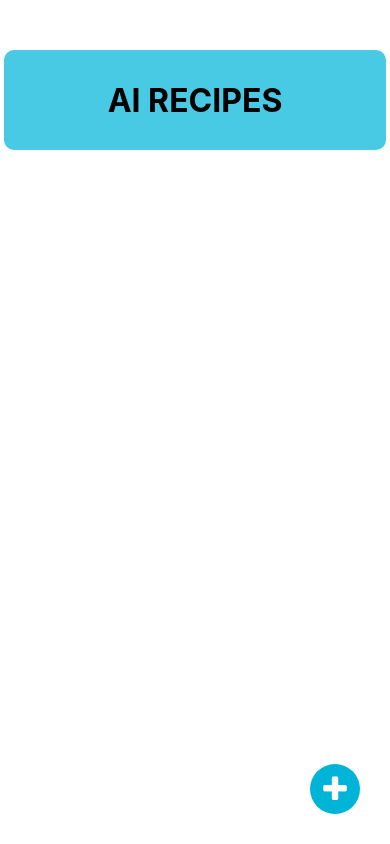
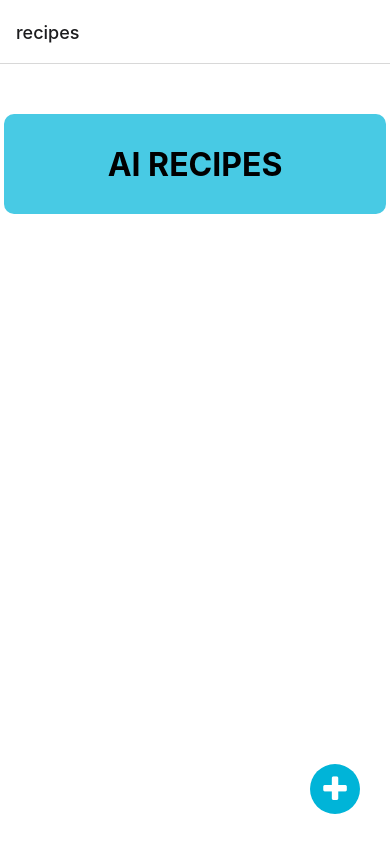
Before and after one commit to cDreyer00/ai-recipes-frontend, a React Native app: screen /recipes in a window 390 px wide. Built offline with nearby package versions, Linux system fonts and the light colour scheme.

Commit message:
navigation system

```diff
--- a/App.tsx
+++ b/App.tsx
@@ -1,51 +1,15 @@
-import { StatusBar } from 'expo-status-bar';
-import {
-    StyleSheet,
-    Text,
-    View,
-    TouchableOpacity
-} from 'react-native';
-import { FontAwesome } from '@expo/vector-icons';
-// ==================================
-import NewRecipe from './src/NewRecipe';
-// ==================================
+import 'react-native-gesture-handler';
+import React from "react";
+import { StatusBar } from 'react-native';
+import { NavigationContainer } from '@react-navigation/native';
+
+import Route from "./src/routes";
 
 export default function App() {
-    function handleNewRecipe() {
-        console.log('New Recipe');
-    }
-
     return (
-        <View style={styles.container}>
-            <View style={styles.top}>
-                <Text style={styles.title}>AI RECIPES</Text>
-            </View>
-
-            <NewRecipe handleTouch={() => handleNewRecipe()} />
-        </View>
+        <NavigationContainer>
+            <StatusBar backgroundColor='#1d1d2e' barStyle="light-content" translucent={false} />
+            <Route />
+        </NavigationContainer>
     );
 }
-
-const styles = StyleSheet.create({
-    container: {
-        flex: 1,
-        backgroundColor: '#fff',
-        paddingTop: 50,
-
-        alignItems: 'center',
-    },
-    // ==== top ===
-    top: {
-        backgroundColor: '#48cae4',
-
-        width: '98%',
-        height: 100,
-        alignItems: 'center',
-        justifyContent: 'center',
-        borderRadius: 10,
-    },
-    title: {
-        fontSize: 32,
-        fontWeight: 'bold',
-    },
-});
--- /dev/null
+++ b/src/pages/home/index.tsx
@@ -0,0 +1,51 @@
+import React from 'react';
+import {
+    StyleSheet,
+    Text,
+    View,
+    TouchableOpacity,
+} from 'react-native';
+// ==================================
+import NewRecipe from '../../components/buttons/newRecipe';
+// ==================================
+
+export default function Home({ navigation }: any) {
+
+    function handleNewRecipe() {
+        navigation.navigate('recipe');
+    }
+
+    return (
+        <View style={styles.container}>
+            <View style={styles.top}>
+                <Text style={styles.title}>AI RECIPES</Text>
+            </View>
+
+            <NewRecipe handleTouch={() => handleNewRecipe()} />
+        </View>
+    );
+}
+
+const styles = StyleSheet.create({
+    container: {
+        flex: 1,
+        backgroundColor: '#fff',
+        paddingTop: 50,
+
+        alignItems: 'center',
+    },
+    // ==== top ===
+    top: {
+        backgroundColor: '#48cae4',
+
+        width: '98%',
+        height: 100,
+        alignItems: 'center',
+        justifyContent: 'center',
+        borderRadius: 10,
+    },
+    title: {
+        fontSize: 32,
+        fontWeight: 'bold',
+    },
+});
--- /dev/null
+++ b/src/pages/recipe/index.tsx
@@ -0,0 +1,10 @@
+import React from 'react';
+import { View, Text } from 'react-native';
+
+export default function Recipe(){
+    return(
+        <View>
+            <Text>Recipe infos</Text>
+        </View>
+    )
+}
--- /dev/null
+++ b/src/routes/index.tsx
@@ -0,0 +1,15 @@
+import { createStackNavigator } from '@react-navigation/stack';
+
+import Home from '../pages/home';
+import Recipe from '../pages/recipe';
+
+const Stack = createStackNavigator();
+
+export default function Route() {
+    return (
+        <Stack.Navigator>
+            <Stack.Screen name="recipes" component={Home} />
+            <Stack.Screen name="recipe" component={Recipe} />
+        </Stack.Navigator>
+    );
+}
```
Also changed, not shown: package.json (+8 -3 lines), src/components/buttons/newRecipe.tsx (renamed from src/NewRecipe.tsx), 1 other file (tests, documents, lock files or other folders).
